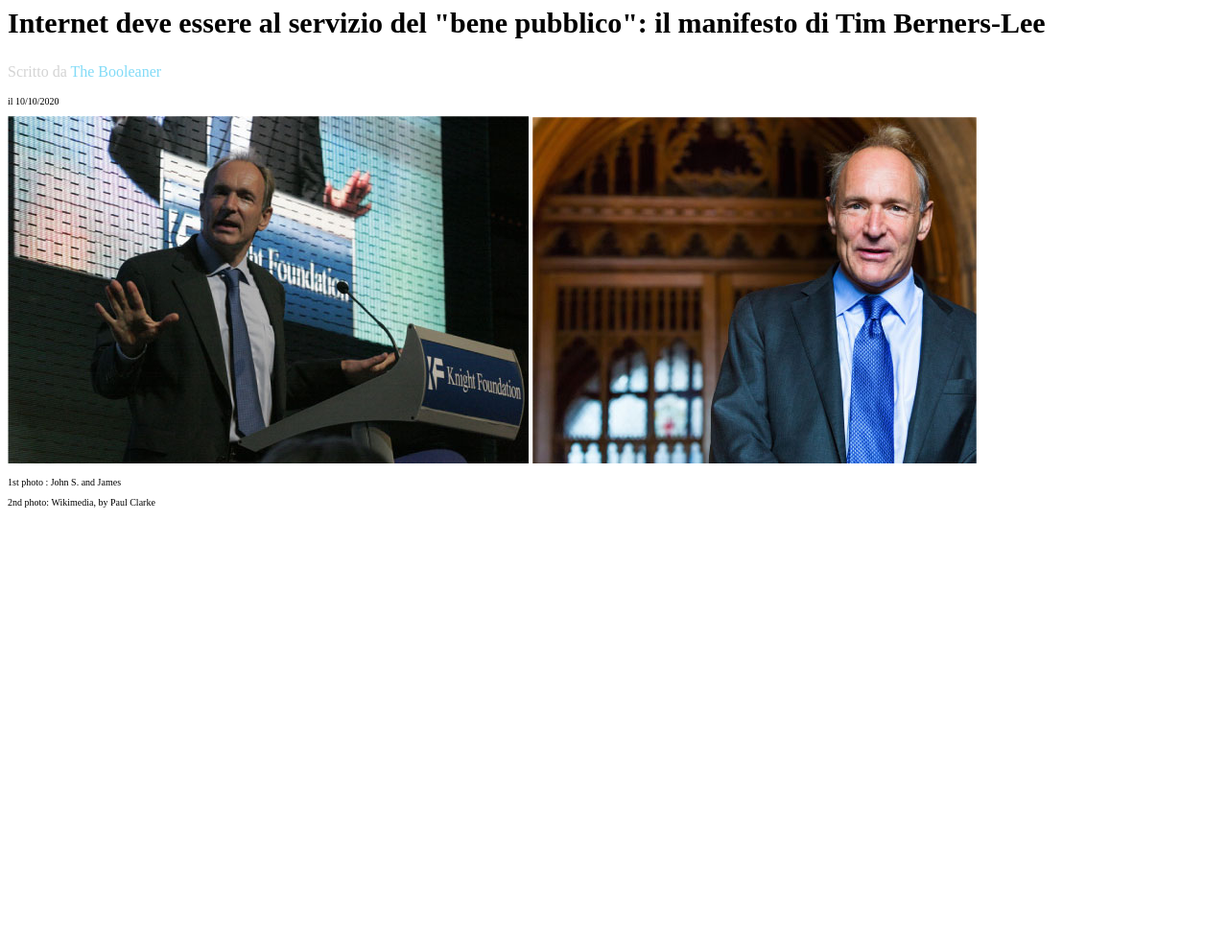
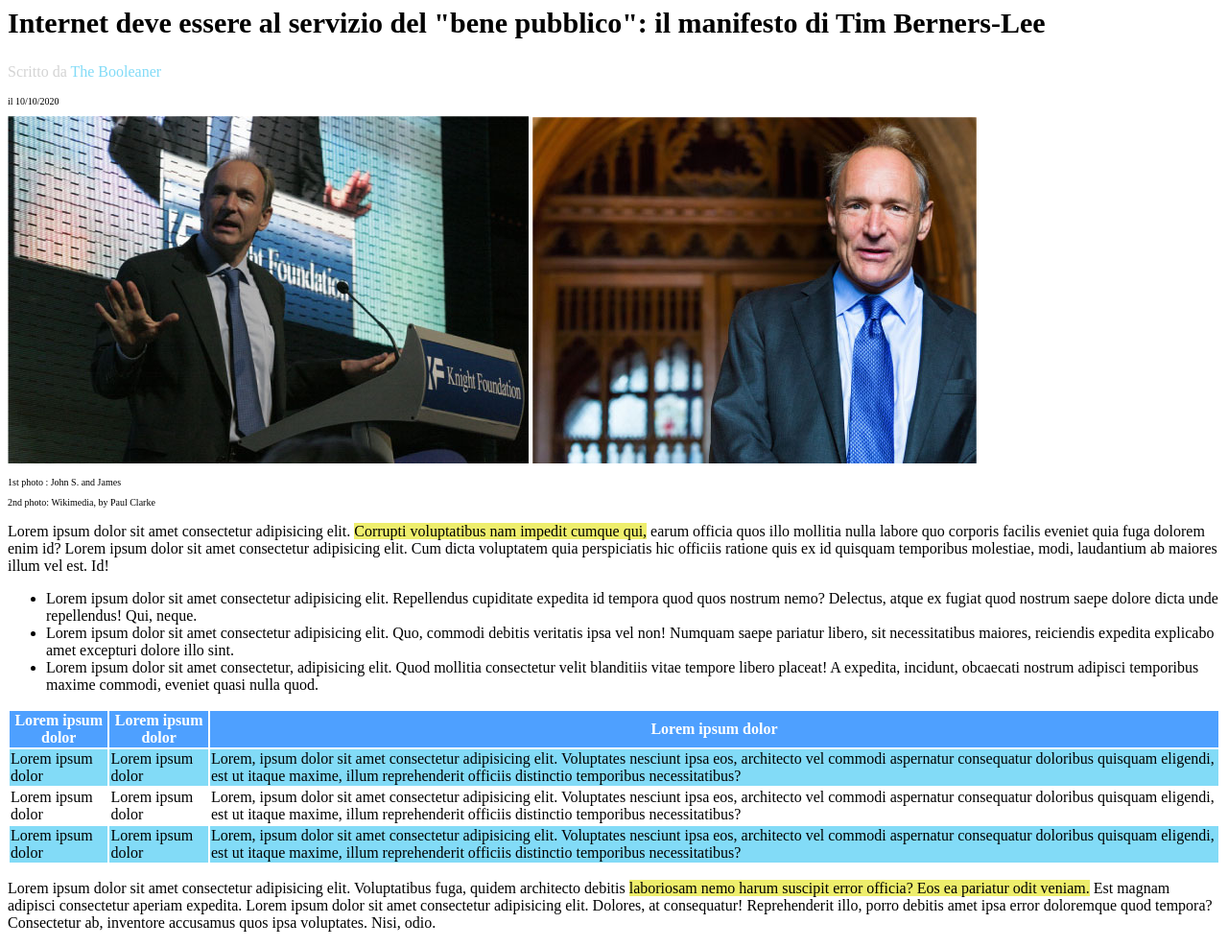
Before and after one commit to costanzazanoletti/jana60-htmlcss-booleaner, a plain HTML site: page index.html in a window 1280 px wide. Shown: the part 83-1070 px from the top of the page at 96% size. Before the commit the page ends 800 px from the top, so only its background shows below. Drawn offline with Linux system fonts and the light colour scheme.

Commit message:
lavoro completato

```diff
--- a/index.html
+++ b/index.html
@@ -31,13 +31,61 @@
         <p class="text-small">2nd photo: Wikimedia, by Paul Clarke</p>
       </section>
       <!-- sezione paragrafo -->
-      <div></div>
+      <p>
+        Lorem ipsum dolor sit amet consectetur adipisicing elit.
+        <span class="bg-yellow"
+          >Corrupti voluptatibus nam impedit cumque qui,</span
+        >
+        earum officia quos illo mollitia nulla labore quo corporis facilis
+        eveniet quia fuga dolorem enim id? Lorem ipsum dolor sit amet
+        consectetur adipisicing elit. Cum dicta voluptatem quia perspiciatis hic
+        officiis ratione quis ex id quisquam temporibus molestiae, modi,
+        laudantium ab maiores illum vel est. Id!
+      </p>
       <!-- sezione elenco -->
-      <div></div>
+      <p>
+          <ul>
+              <li>Lorem ipsum dolor sit amet consectetur adipisicing elit. Repellendus cupiditate expedita id tempora quod quos nostrum nemo? Delectus, atque ex fugiat quod nostrum saepe dolore dicta unde repellendus! Qui, neque.</li>
+              <li>Lorem ipsum dolor sit amet consectetur adipisicing elit. Quo, commodi debitis veritatis ipsa vel non! Numquam saepe pariatur libero, sit necessitatibus maiores, reiciendis expedita explicabo amet excepturi dolore illo sint.</li>
+              <li>Lorem ipsum dolor sit amet consectetur, adipisicing elit. Quod mollitia consectetur velit blanditiis vitae tempore libero placeat! A expedita, incidunt, obcaecati nostrum adipisci temporibus maxime commodi, eveniet quasi nulla quod.</li>
+          </ul>
+      </p>
       <!-- sezione tabella -->
-      <div></div>
+      <div>
+          <table>
+              <thead>
+                  <tr class="bg-blue">
+                    <th>Lorem ipsum dolor</th>
+                    <th>Lorem ipsum dolor</th>
+                    <th>Lorem ipsum dolor</th>
+                </tr>
+              </thead>
+              <tbody>
+                  <!-- riga azzurra -->
+                  <tr class="bg-light-blue">
+                      <td>Lorem ipsum dolor</td>
+                      <td>Lorem ipsum dolor</td>
+                      <td>Lorem, ipsum dolor sit amet consectetur adipisicing elit. Voluptates nesciunt ipsa eos, architecto vel commodi aspernatur consequatur doloribus quisquam eligendi, est ut itaque maxime, illum reprehenderit officiis distinctio temporibus necessitatibus?</td>
+                  </tr>
+                  <!-- riga bianca -->
+                  <tr>
+                      <td>Lorem ipsum dolor</td>
+                      <td>Lorem ipsum dolor</td>
+                      <td>Lorem, ipsum dolor sit amet consectetur adipisicing elit. Voluptates nesciunt ipsa eos, architecto vel commodi aspernatur consequatur doloribus quisquam eligendi, est ut itaque maxime, illum reprehenderit officiis distinctio temporibus necessitatibus?</td>
+                  </tr>
+                  <!-- riga azzurra -->
+                  <tr class="bg-light-blue">
+                      <td>Lorem ipsum dolor</td>
+                      <td>Lorem ipsum dolor</td>
+                      <td>Lorem, ipsum dolor sit amet consectetur adipisicing elit. Voluptates nesciunt ipsa eos, architecto vel commodi aspernatur consequatur doloribus quisquam eligendi, est ut itaque maxime, illum reprehenderit officiis distinctio temporibus necessitatibus?</td>
+                  </tr>
+              </tbody>
+          </table>
+      </div>
       <!-- sezione paragrafo finale -->
-      <div></div>
+      <p>
+          Lorem ipsum dolor sit amet consectetur adipisicing elit. Voluptatibus fuga, quidem architecto debitis <span class="bg-yellow">laboriosam nemo harum suscipit error officia? Eos ea pariatur odit veniam.</span> Est magnam adipisci consectetur aperiam expedita. Lorem ipsum dolor sit amet consectetur adipisicing elit. Dolores, at consequatur! Reprehenderit illo, porro debitis amet ipsa error doloremque quod tempora? Consectetur ab, inventore accusamus quos ipsa voluptates. Nisi, odio.
+      </p>
     </main>
     <!-- fine main -->
   </body>
--- a/style.css
+++ b/style.css
@@ -1,7 +1,15 @@
 /* commons */
 .bg-blue {
   background-color: #4ea0ff;
+  color: #fff;
 }
+.bg-yellow {
+  background-color: rgb(238, 238, 108);
+}
+.bg-light-blue {
+  background-color: #82dbf7;
+}
+
 .text-gray {
   color: lightgray;
 }
```
